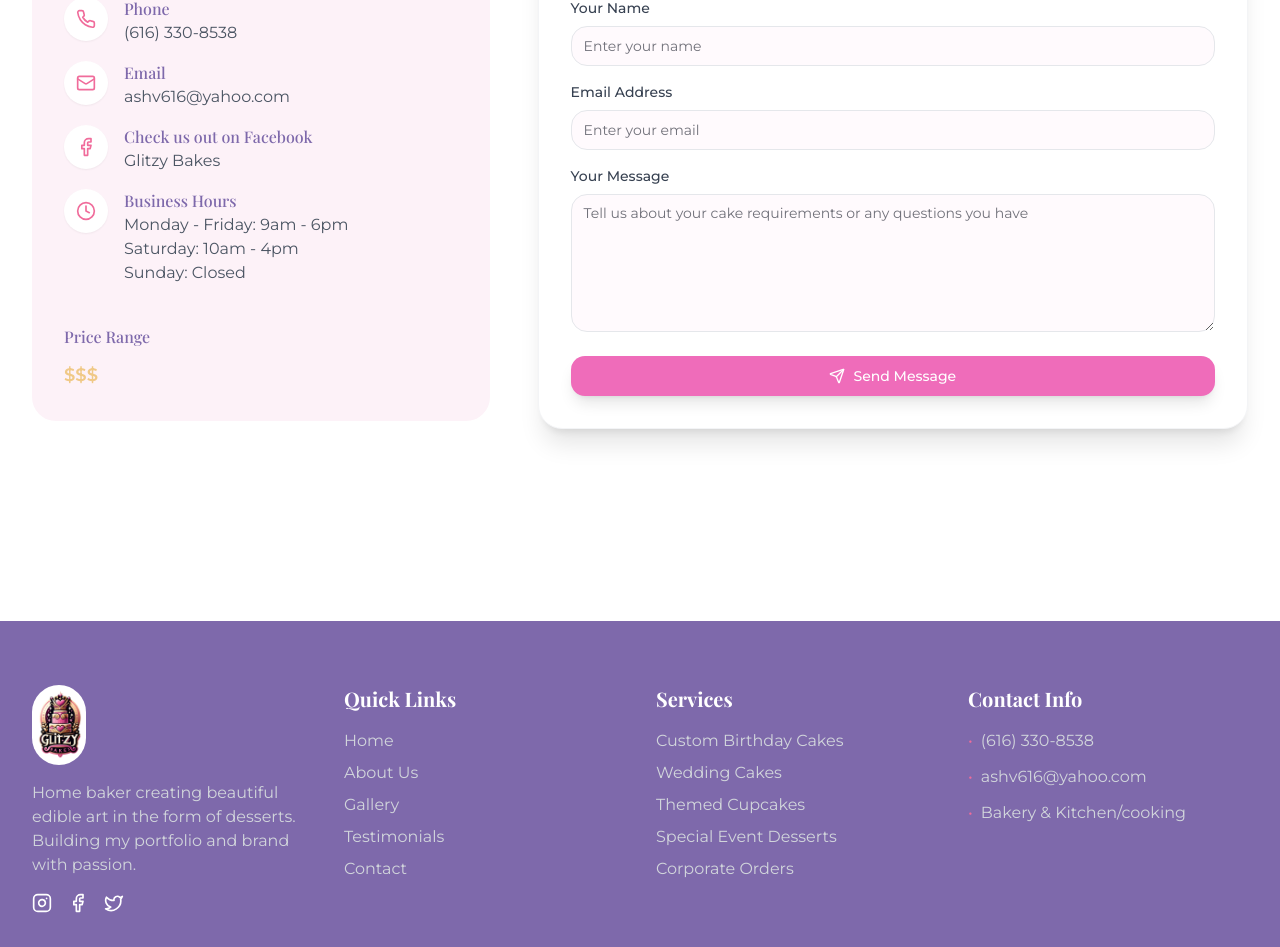
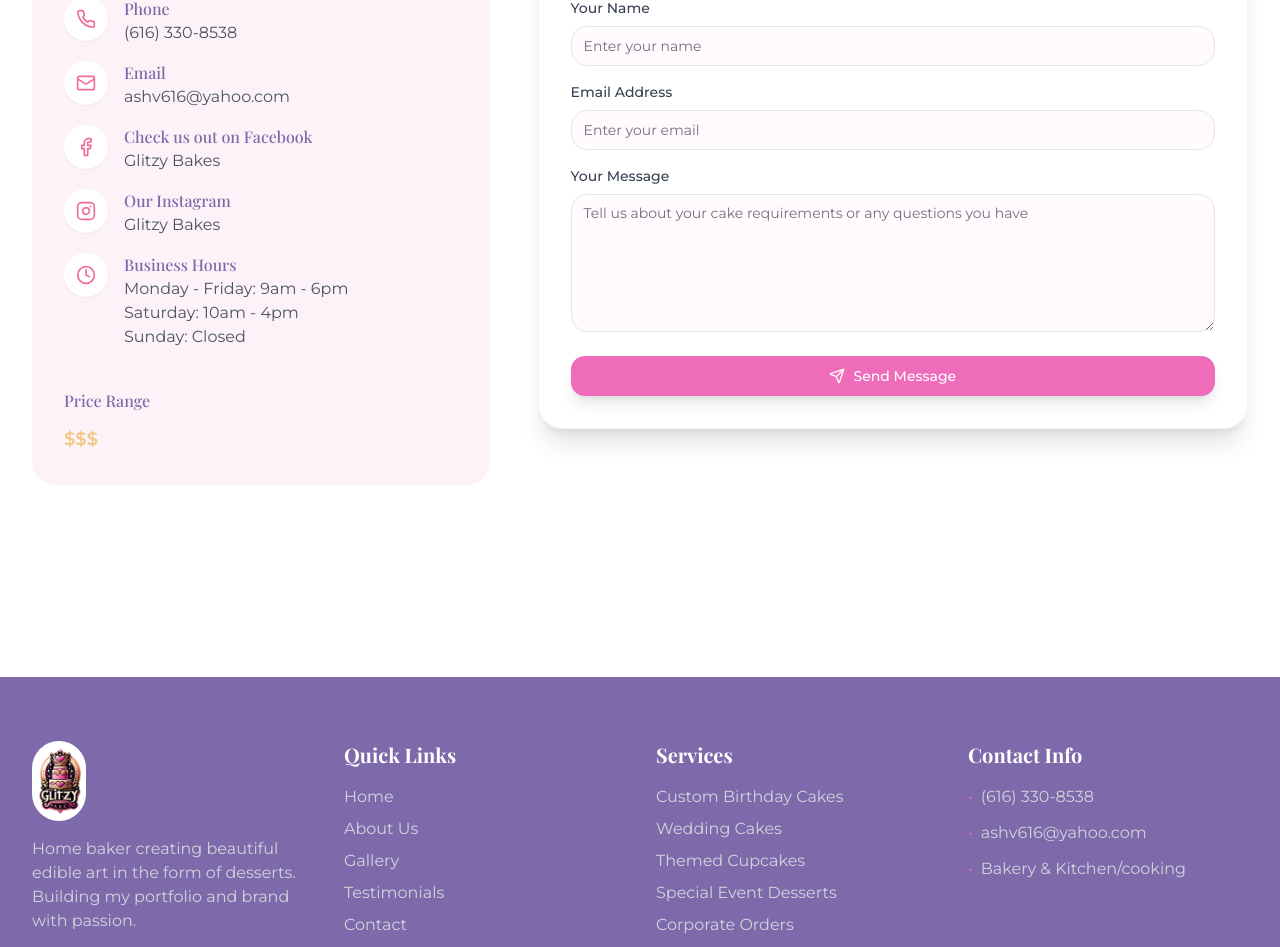
Before and after one commit to BryanMoore024/glitzy-bakes-showcase, a React (Vite) app: page / in a window 1280 px wide. Shown: the part 6018-6965 px from the top of the page. Built offline with nearby package versions, Linux system fonts and the light colour scheme.

Commit message:
Added Instagram to Contact Page

```diff
--- a/src/components/Contact.tsx
+++ b/src/components/Contact.tsx
@@ -1,6 +1,6 @@
 
 import { useState } from 'react';
-import { Mail, Phone, Globe, Clock, Send, Facebook } from 'lucide-react';
+import { Mail, Phone, Globe, Clock, Send, Facebook, Instagram } from 'lucide-react';
 import { Button } from "@/components/ui/button";
 import { Input } from "@/components/ui/input";
 import { Textarea } from "@/components/ui/textarea";
@@ -82,6 +82,18 @@ const Contact = () => {
                   <div>
                     <h4 className="font-medium text-glitzy-darkpurple">Check us out on Facebook</h4>
                     <a href="https://www.facebook.com/profile.php?id=61557363174259" target="_blank" rel="noopener noreferrer" className="text-gray-600 hover:text-glitzy-pink transition-colors">
+                      Glitzy Bakes
+                    </a>
+                  </div>
+                </div>
+
+                <div className="flex items-start space-x-4">
+                  <div className="flex-shrink-0 bg-white p-3 rounded-full shadow-sm">
+                    <Instagram className="w-5 h-5 text-glitzy-pink" />
+                  </div>
+                  <div>
+                    <h4 className="font-medium text-glitzy-darkpurple">Our Instagram</h4>
+                    <a href="https://www.instagram.com/glitzybakes_gr/" target="_blank" rel="noopener noreferrer" className="text-gray-600 hover:text-glitzy-pink transition-colors">
                       Glitzy Bakes
                     </a>
                   </div>
```
